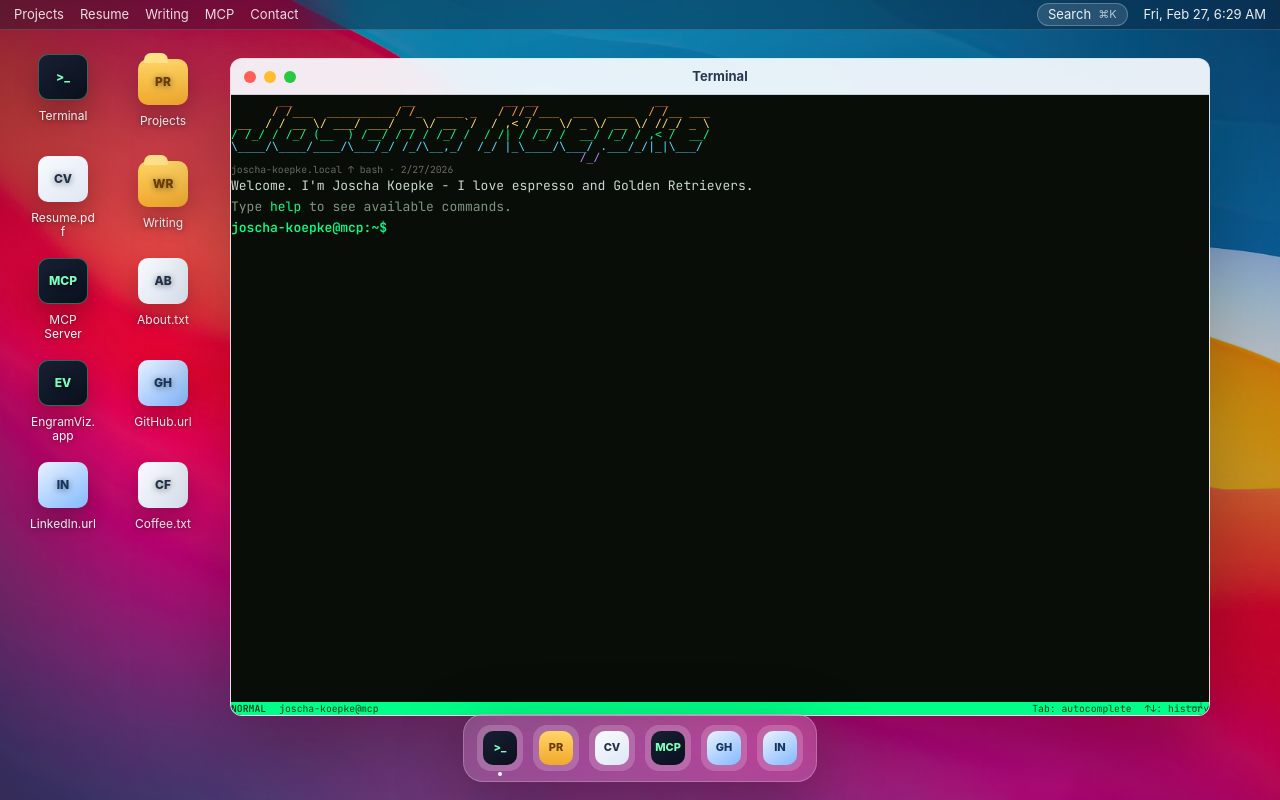
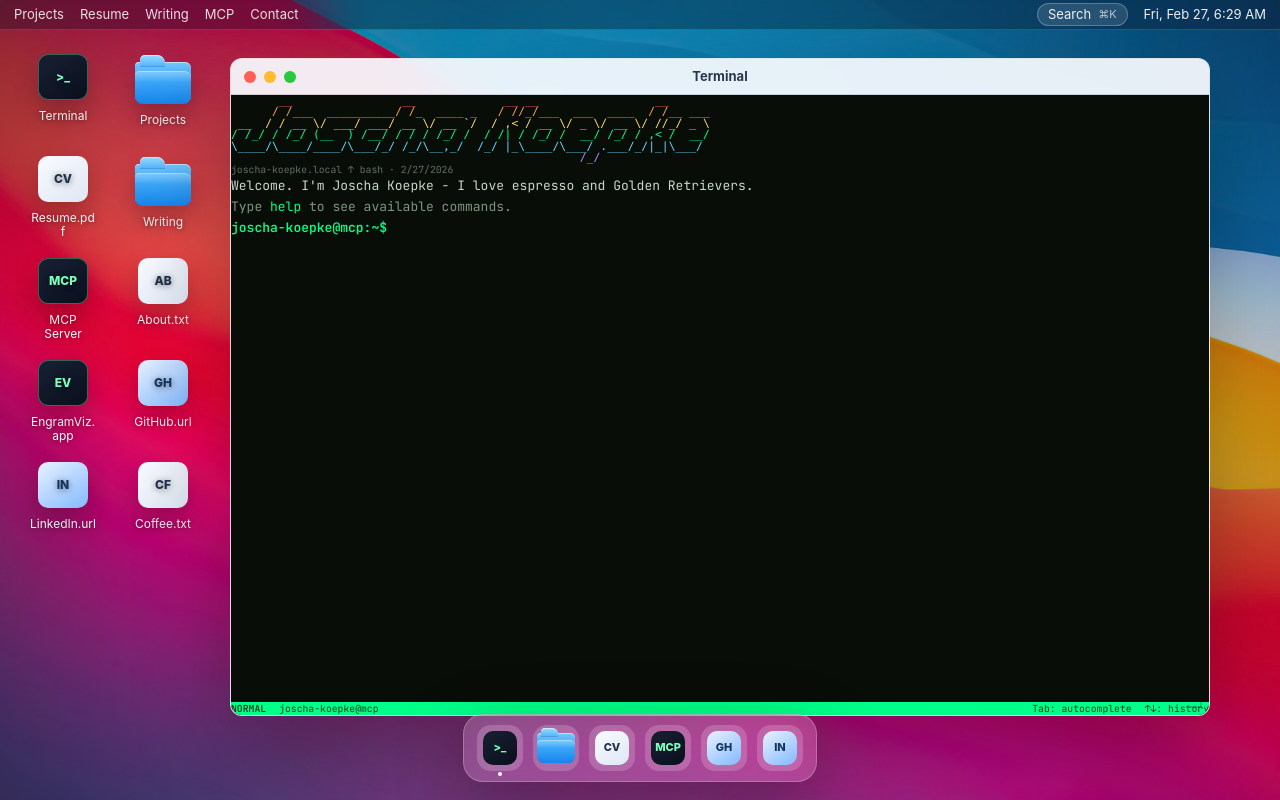
Before and after one commit to Meyk0/joschakoepke.com, a Next.js app: page / in a window 1280 px wide. Built offline with nearby package versions, Linux system fonts and the light colour scheme.

Commit message:
Polish Mac folder icons

```diff
--- a/app/globals.css
+++ b/app/globals.css
@@ -262,20 +262,47 @@ button {
 }
 
 .desktop-icon-symbol.folder {
-  margin-top: 5px;
-  background: linear-gradient(180deg, #ffd566, #f0a92d);
-  color: #6b3d00;
+  width: 56px;
+  height: 42px;
+  margin-top: 8px;
+  place-items: stretch;
+  overflow: visible;
+  border-radius: 4px 6px 8px 8px;
+  background: linear-gradient(180deg, #71c8ff 0%, #3b9ff7 54%, #1976db 100%);
+  box-shadow:
+    inset 0 1px 0 rgba(255, 255, 255, 0.52),
+    inset 0 -1px 0 rgba(11, 84, 166, 0.46),
+    0 12px 24px rgba(0, 0, 0, 0.24);
+  color: transparent;
 }
 
 .desktop-icon-symbol.folder::before {
   content: "";
   position: absolute;
-  top: -6px;
-  left: 6px;
-  width: 24px;
-  height: 10px;
-  border-radius: 7px 7px 0 0;
-  background: #ffe28a;
+  top: -7px;
+  left: 5px;
+  width: 25px;
+  height: 11px;
+  border-radius: 5px 8px 0 0;
+  background: linear-gradient(180deg, #9bdcff 0%, #55b6ff 100%);
+  box-shadow:
+    inset 0 1px 0 rgba(255, 255, 255, 0.55),
+    0 1px 0 rgba(15, 92, 176, 0.34);
+}
+
+.desktop-icon-symbol.folder::after {
+  content: "";
+  position: absolute;
+  inset: 9px 0 0;
+  border-radius: 4px 6px 8px 8px;
+  background:
+    linear-gradient(180deg, rgba(255, 255, 255, 0.3), transparent 35%),
+    linear-gradient(180deg, #4eb7ff 0%, #1685eb 100%);
+  box-shadow: inset 0 1px 0 rgba(255, 255, 255, 0.34);
+}
+
+.desktop-icon-symbol.folder > span {
+  display: none;
 }
 
 .desktop-icon-symbol.file {
@@ -649,8 +676,43 @@ button {
 }
 
 .dock-symbol.folder {
-  background: linear-gradient(180deg, #ffd566, #f0a92d);
-  color: #6b3d00;
+  position: relative;
+  width: 38px;
+  height: 30px;
+  align-self: center;
+  place-items: stretch;
+  overflow: visible;
+  border-radius: 4px 5px 7px 7px;
+  background: linear-gradient(180deg, #71c8ff 0%, #3b9ff7 55%, #1976db 100%);
+  box-shadow:
+    inset 0 1px 0 rgba(255, 255, 255, 0.52),
+    inset 0 -1px 0 rgba(11, 84, 166, 0.46);
+  color: transparent;
+}
+
+.dock-symbol.folder::before {
+  content: "";
+  position: absolute;
+  top: -5px;
+  left: 4px;
+  width: 17px;
+  height: 8px;
+  border-radius: 4px 6px 0 0;
+  background: linear-gradient(180deg, #9bdcff 0%, #55b6ff 100%);
+  box-shadow:
+    inset 0 1px 0 rgba(255, 255, 255, 0.55),
+    0 1px 0 rgba(15, 92, 176, 0.34);
+}
+
+.dock-symbol.folder::after {
+  content: "";
+  position: absolute;
+  inset: 7px 0 0;
+  border-radius: 4px 5px 7px 7px;
+  background:
+    linear-gradient(180deg, rgba(255, 255, 255, 0.3), transparent 35%),
+    linear-gradient(180deg, #4eb7ff 0%, #1685eb 100%);
+  box-shadow: inset 0 1px 0 rgba(255, 255, 255, 0.34);
 }
 
 .dock-symbol.file {
```
